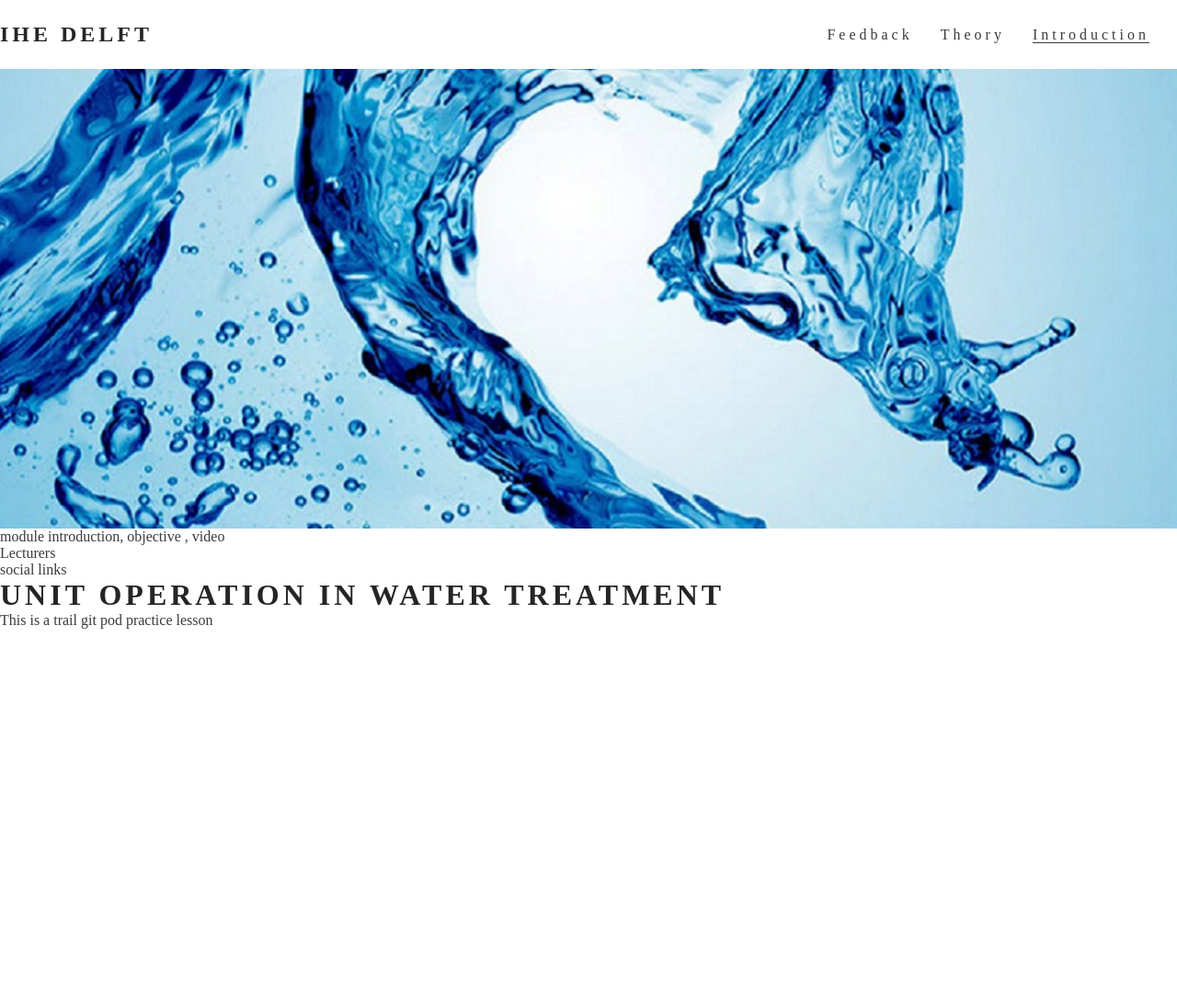
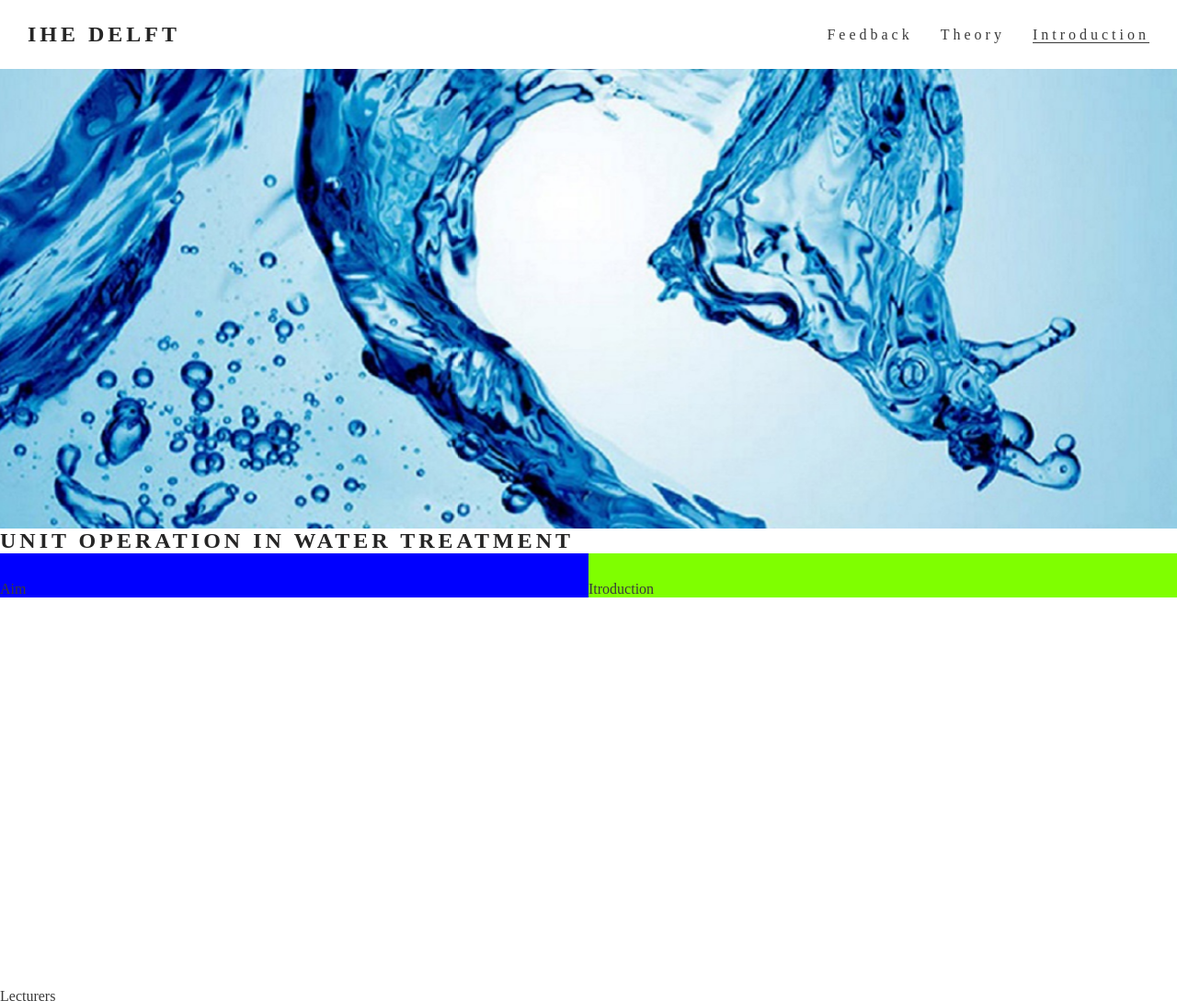
Before and after one commit to dhakal79/Making-Module-Online-PF-1, a plain HTML site: page index.html in a window 1280 px wide. Shown: the top 1089 px of the page at 92% size. Before the commit the page ends 800 px from the top, so only its background shows below. Drawn offline with Linux system fonts and the light colour scheme.

Commit message:
add div section for introduction and video section

```diff
--- a/assets/css/style.css
+++ b/assets/css/style.css
@@ -17,6 +17,7 @@ body{
     #logo{
         float: left;
         font-size: 150%;
+        margin-left: 30px;
     }
     /*navigation links */
 #menu{
@@ -51,12 +52,11 @@ body{
     overflow: hidden;
 }
 
-
 #water-image {
     height: 500px;
     width: 100%;
     background: url("../../images/water-image.jpg") no-repeat center center;
-    background-color: #252525;
+
 
 /* image animation zoom properties */
 animation-name: image-zoom;
@@ -72,3 +72,21 @@ animation-fill-mode: forward;
 transform: scale(1.1);
     }
 }
+
+/*module introduction section */
+#module-introduction{
+    height: 500px;
+}
+#left-aim{
+    padding-top: 30px;
+    width: 50%;
+    float: left;
+    background: blue;
+}
+
+#video-intro{
+    padding-top: 30px;
+    width: 50%;
+    float: right;
+    background: chartreuse;
+}
--- a/index.html
+++ b/index.html
@@ -25,9 +25,12 @@
     </header>
     <section id="animation">
         <div id="water-image"></div>
+
     </section>
-    <section>
-        module introduction, objective , video
+    <section id="module-introduction">
+<h1>Unit Operation in Water Treatment</h1>
+    <div id= left-aim>Aim</div>
+    <div id="video-intro">Itroduction</div>
     </section>
     <section>
         Lecturers
@@ -36,7 +39,7 @@
         social links
     </footer>
 
-    <h1>Unit Operation in Water Treatment</h1>
-    <p>This is a trail git pod practice lesson</p>
+
+
 </body>
 </html>
```
